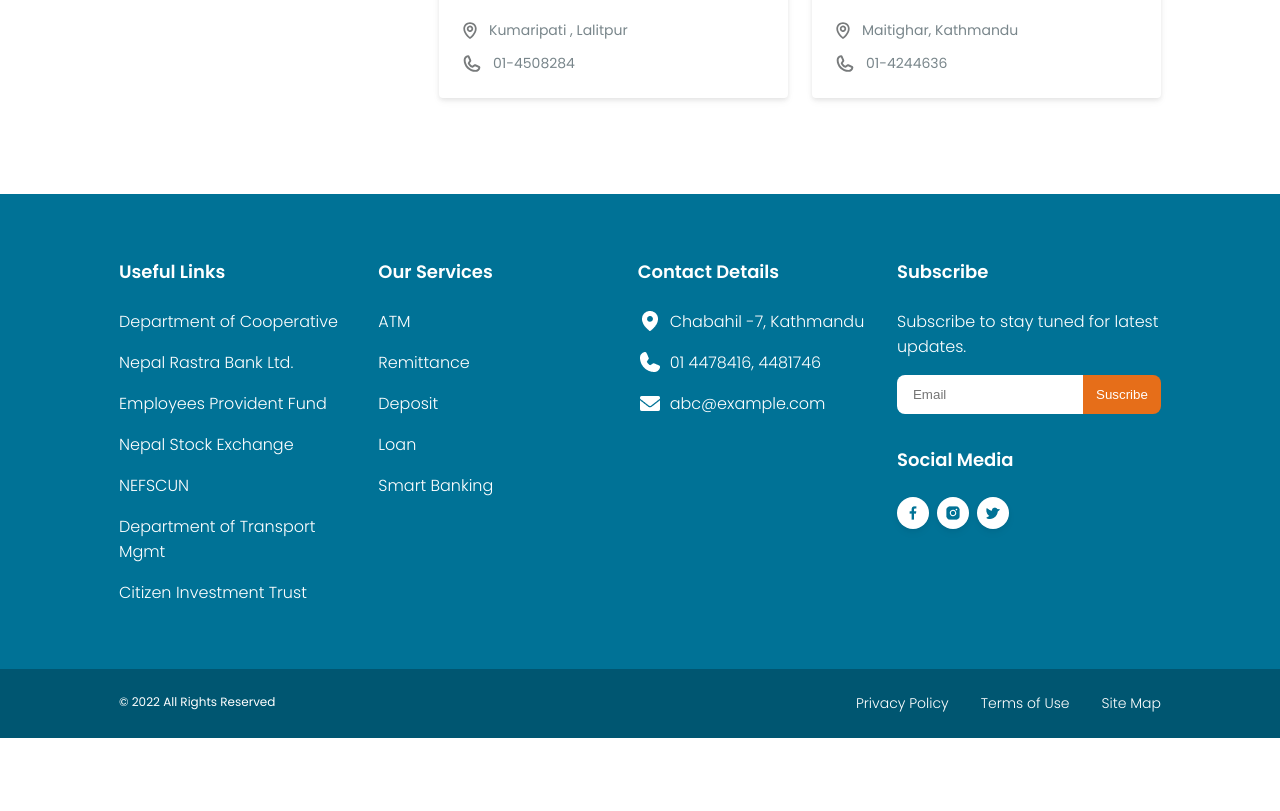
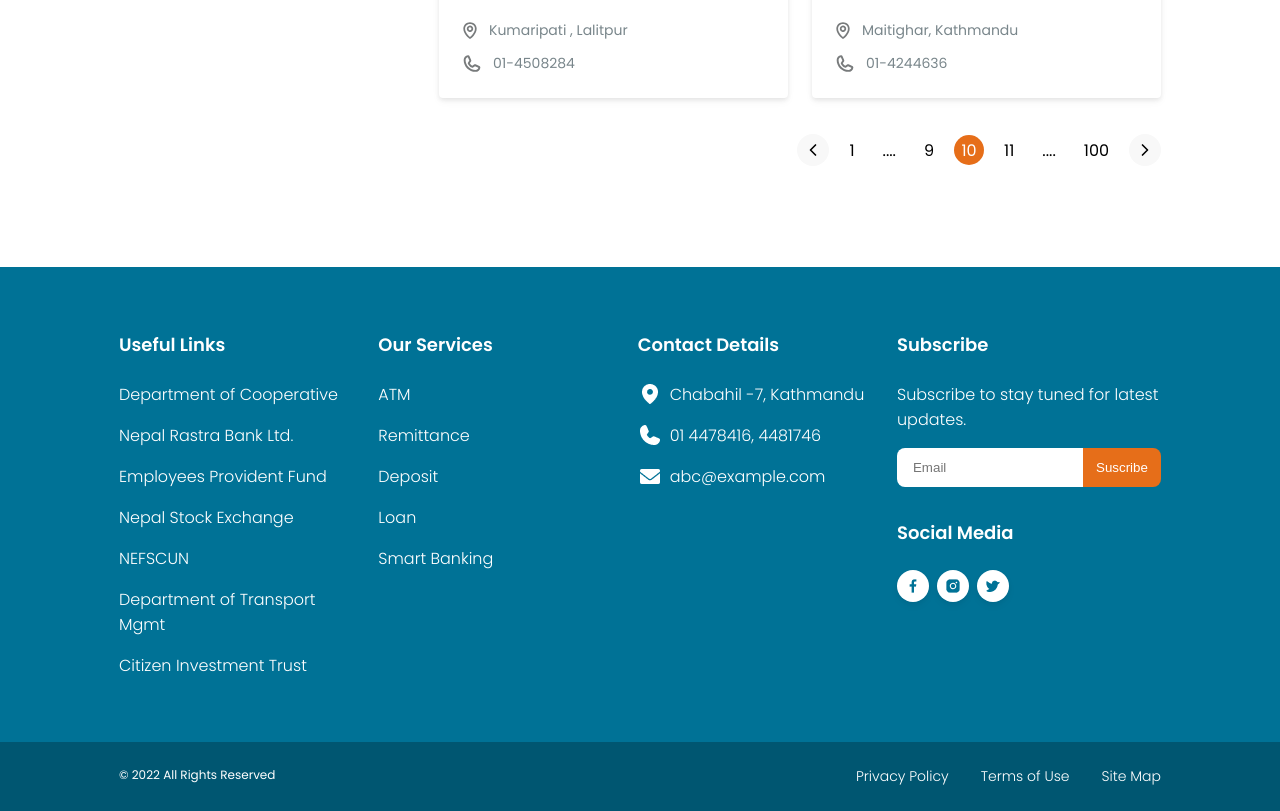
Before and after one commit to Sumir123/Edxplor, a React (Create React App) app: page /colleges in a window 1280 px wide. Shown: the part 1540-2351 px from the top of the page. Before the commit the page ends 2278 px from the top, so only its background shows below. Built offline with nearby package versions, Linux system fonts and the light colour scheme.

Commit message:
page_number added in college

```diff
--- a/src/components/colleges.js
+++ b/src/components/colleges.js
@@ -3,7 +3,7 @@ import React from "react";
 import { Link } from "react-router-dom";
 
 import { FaChevronRight } from "react-icons/fa";
-import { FiSearch } from "react-icons/fi";
+import { FiSearch, FiChevronLeft, FiChevronRight } from "react-icons/fi";
 
 const Colleges = () => {
   return (
@@ -505,6 +505,21 @@ const Colleges = () => {
               </div>
             </div>
           </div>
+          <div className="page_numbers">
+            <div className="previous border">
+              <FiChevronLeft />
+            </div>
+            <div className="page_no ">1</div>
+            <div className="page_no">....</div>
+            <div className="page_no">9</div>
+            <div className="page_no active">10</div>
+            <div className="page_no">11</div>
+            <div className="page_no">....</div>
+            <div className="page_no">100</div>
+            <div className="next border">
+              <FiChevronRight />
+            </div>
+          </div>
         </div>
       </div>
     </>
--- a/src/styles/App.css
+++ b/src/styles/App.css
@@ -906,6 +906,36 @@ footer .footer_bottom .right {
 .main_body .colleges_info .college .college_details .detail:not(:last-child) {
   margin-bottom: 12px;
 }
+.main_body .page_numbers {
+  float: right;
+  display: flex;
+  align-items: center;
+  margin-top: 32px;
+  gap: 12px;
+}
+.main_body .page_numbers .page_no {
+  padding: 8px;
+}
+.main_body .page_numbers .border {
+  width: 32px;
+  height: 32px;
+  background: #f8f8f8;
+  border-radius: 40px;
+  display: flex;
+  justify-content: center;
+  align-items: center;
+  font-size: 20px;
+}
+.main_body .page_numbers .active {
+  background: #e66e19;
+  color: white;
+  border-radius: 40px;
+  width: 30px;
+  height: 30px;
+  display: flex;
+  justify-content: center;
+  align-items: center;
+}
 
 .college_details_section {
   margin-top: 175px;
--- a/src/styles/colleges.scss
+++ b/src/styles/colleges.scss
@@ -229,6 +229,36 @@
           }
         }
       }
+    }
+  }
+  .page_numbers {
+    float: right;
+    display: flex;
+    align-items: center;
+    margin-top: 32px;
+    gap: 12px;
+    .page_no {
+      padding: 8px;
+    }
+    .border {
+      width: 32px;
+      height: 32px;
+      background: #f8f8f8;
+      border-radius: 40px;
+      display: flex;
+      justify-content: center;
+      align-items: center;
+      font-size: 20px;
+    }
+    .active {
+      background: #e66e19;
+      color: white;
+      border-radius: 40px;
+      width: 30px;
+      height: 30px;
+      display: flex;
+      justify-content: center;
+      align-items: center;
     }
   }
 }
```
Also changed, not shown: 1 other file (tests, documents, lock files or other folders).
